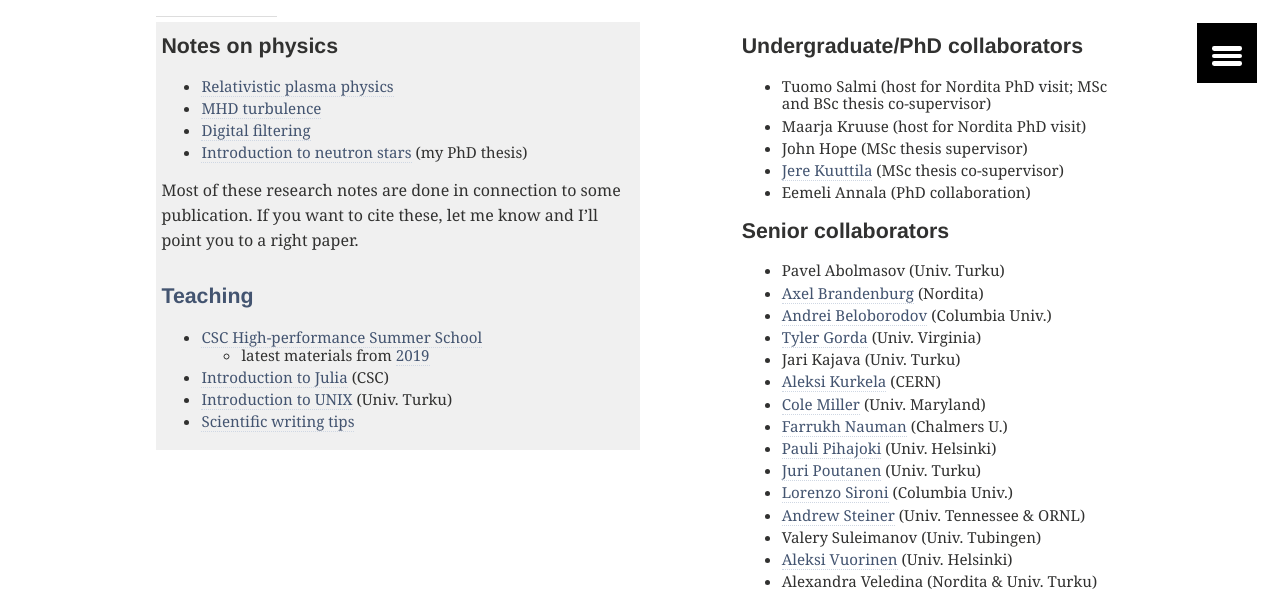
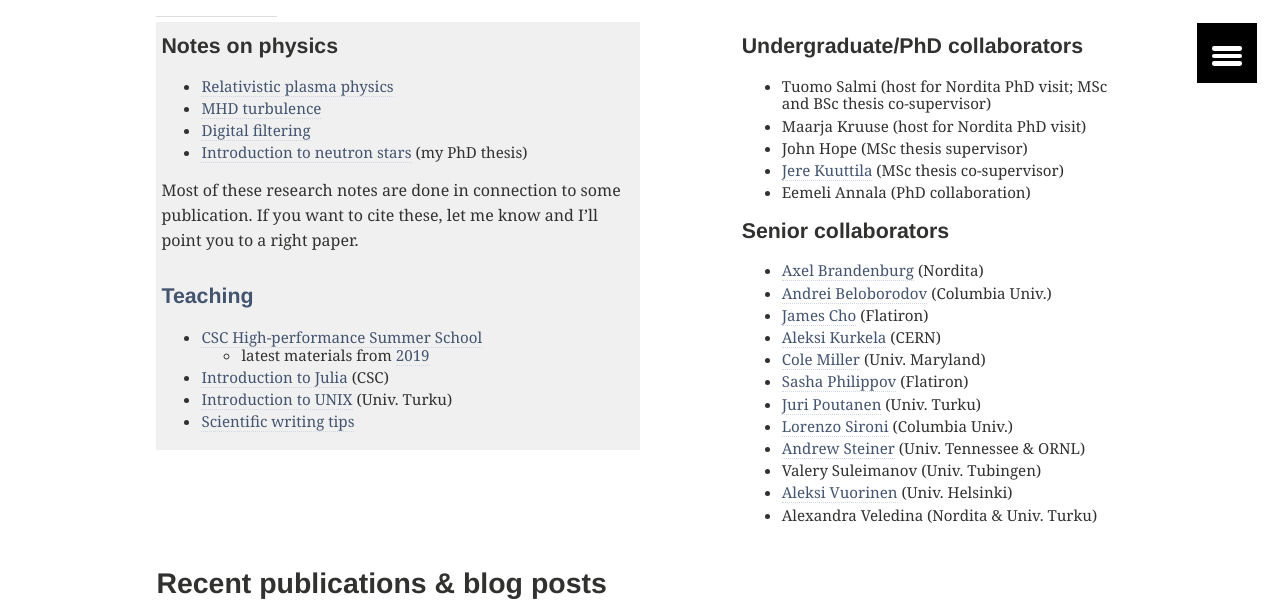
Before and after one commit to natj/natj.github.io, a Jekyll site: the page built from index.md, in a window 1280 px wide and 900 px high, scrolled down 989 px, cut to the strip 0-611 px from the top of the window. Built offline with Jekyll 4.4.1, drawn with Linux system fonts in a browser that asks for light colours.

Commit message:
typos and cleaning

```diff
--- a/index.md
+++ b/index.md
@@ -76,15 +76,12 @@ Most of these research notes are done in connection to some publication. If you
 
 <h4 style="margin-top: 0.2em; margin-bottom: 0.0em;"> Senior collaborators </h4>
 
-- Pavel Abolmasov (Univ. Turku)
 - [Axel Brandenburg](https://www.nordita.org/~brandenb/) (Nordita)
 - [Andrei Beloborodov](https://physics.columbia.edu/people/profile/398) (Columbia Univ.)
-- [Tyler Gorda](http://www.phys.virginia.edu/People/personal.asp?UID=tdg5cs) (Univ. Virginia)
-- Jari Kajava (Univ. Turku)
+- [James Cho](https://www.simonsfoundation.org/people/james-cho/) (Flatiron)
 - [Aleksi Kurkela](https://th-dep.web.cern.ch/roster/kurkela-aleksi) (CERN)
 - [Cole Miller](https://www.astro.umd.edu/~miller/) (Univ. Maryland)
-- [Farrukh Nauman](https://fnauman.github.io/) (Chalmers U.)
-- [Pauli Pihajoki](https://blogs.helsinki.fi/pihajoki/) (Univ. Helsinki)
+- [Sasha Philippov](https://sashaphilippov.wixsite.com/sashaph) (Flatiron)
 - [Juri Poutanen](http://users.utu.fi/jurpou/) (Univ. Turku)
 - [Lorenzo Sironi](http://user.astro.columbia.edu/~lsironi/Site/Home.html) (Columbia Univ.)
 - [Andrew Steiner](http://neutronstars.utk.edu/) (Univ. Tennessee & ORNL)
```
Also changed, not shown: _posts/articles/2021-05-01-oprhan-flares.md (+1 -1 lines).
